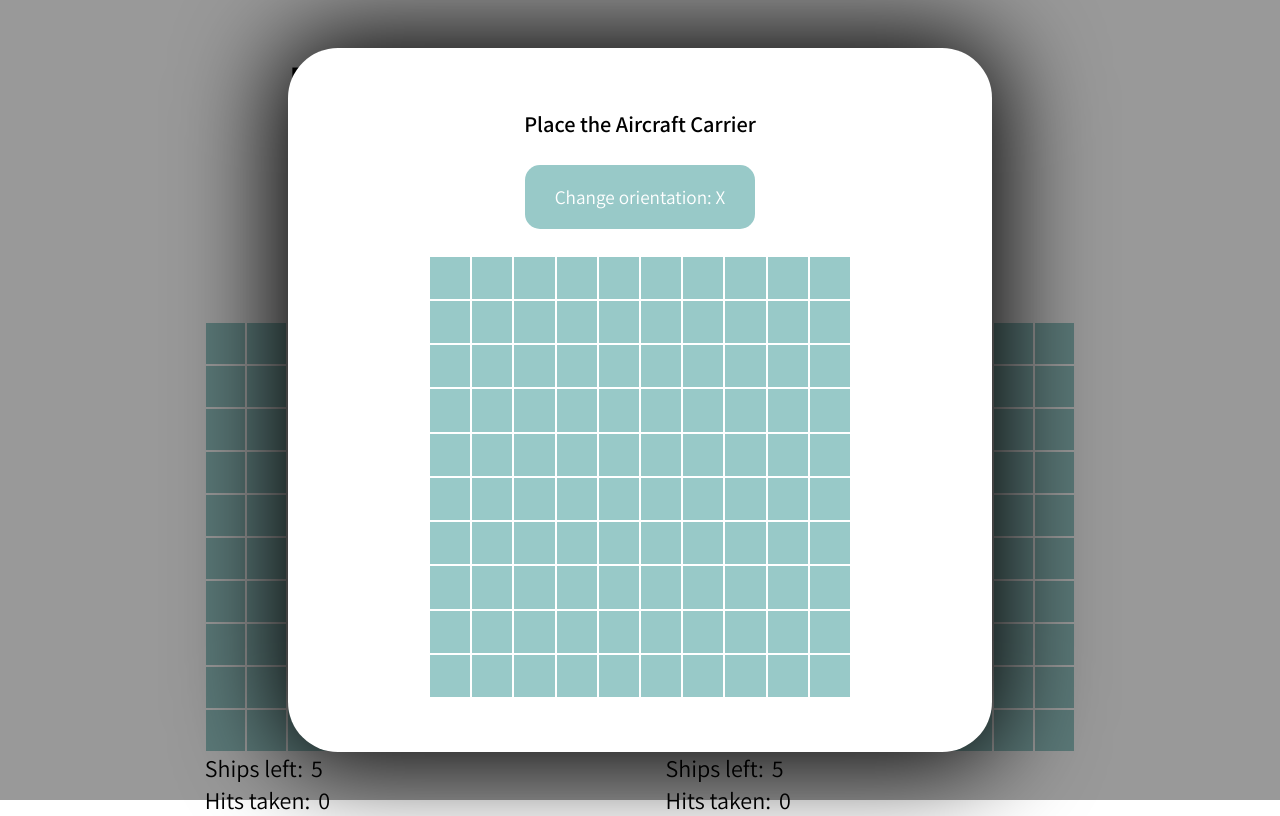
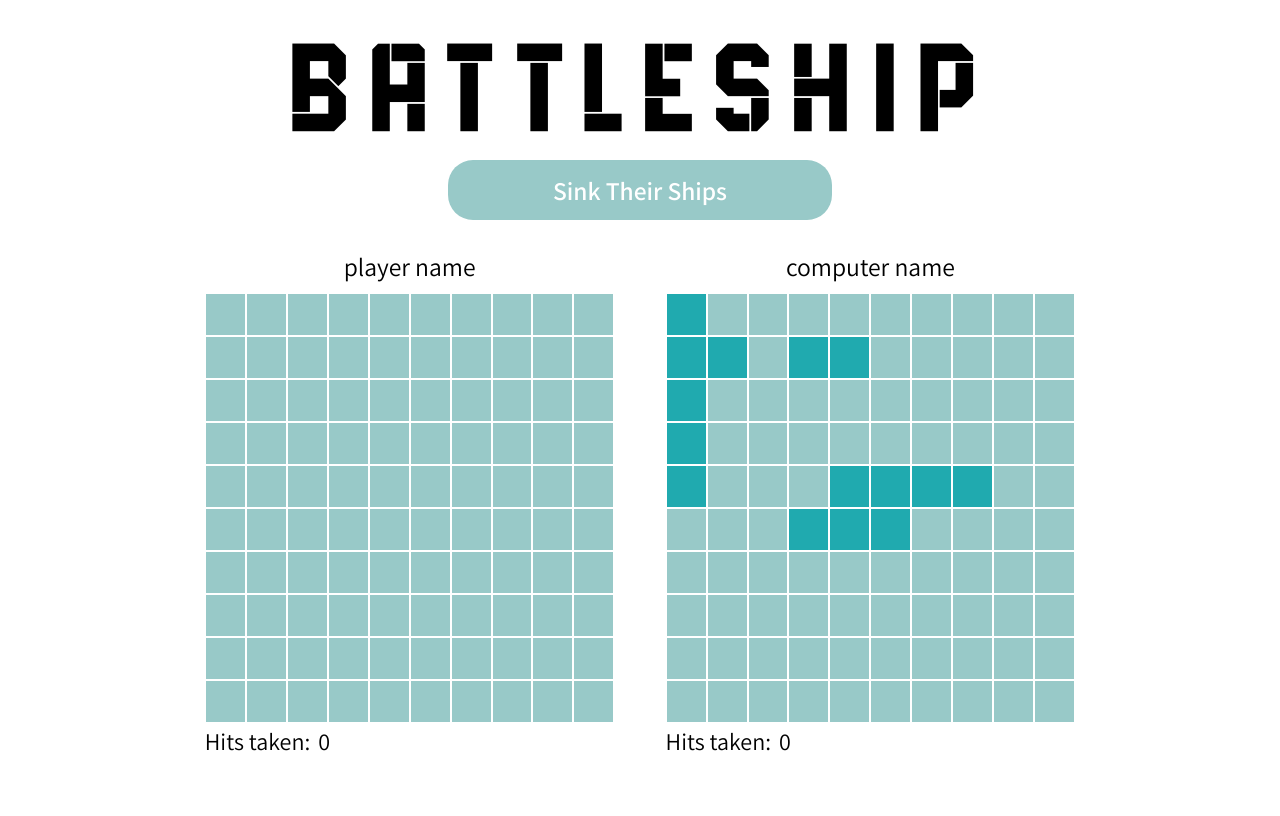
Before and after one commit to PatrikRasch/top-testing-javascript, a website built with webpack: page top-project-battleship/dist/index.html in a window 1280 px wide. Built offline with nearby package versions, Linux system fonts and the light colour scheme.

Commit message:
Sizing and scaling for various devices, WIP

```diff
--- a/top-project-battleship/src/style.css
+++ b/top-project-battleship/src/style.css
@@ -16,6 +16,23 @@ body {
   src: url(fonts/Aerstriko.ttf);
 }
 
+.game-container {
+  display: grid;
+  max-height: 100vh;
+}
+
+.header-title {
+  height: 20vh;
+}
+.header-action-button {
+  height: max-content;
+}
+
+.gameboard-title-row {
+  height: max-content;
+  padding: 10px 0px 10px 0px;
+}
+
 .place-ships-modal-background {
   position: absolute;
   top: 50%;
@@ -24,6 +41,8 @@ body {
   width: 100vw;
   height: 100vh;
   background-color: rgba(0, 0, 0, 0.4);
+  opacity: 0;
+  display: none;
 }
 
 .place-ships-modal {
@@ -38,7 +57,7 @@ body {
   box-shadow: 0px 0px 100px 10px black;
   display: grid;
   justify-items: center;
-  grid-template-rows: 1fr 1.3fr 5.5fr;
+  grid-template-rows: 1fr 1fr 8fr;
 }
 
 .place-ship-message {
@@ -70,15 +89,9 @@ body {
   transform: scale(0.98);
 }
 
-@media (max-width: 800px) {
-  .switch-orientation-button {
-    font-size: clamp(12px, 0.8rem, 1.4vw);
-  }
-}
-
 .player1-gameboard-clone {
-  width: 60%;
-  height: 60%;
+  width: 65%;
+  height: 65%;
 }
 
 .gameboard-title-row,
@@ -91,20 +104,20 @@ body {
 
 .header {
   display: grid;
-  justify-items: center;
+  justify-content: center;
 }
 
 .header-title {
   display: grid;
-  align-self: center;
+  align-content: center;
   font-size: clamp(50px, 10vw, 200px);
   font-family: Aerstriko;
-  padding-top: 40px;
   letter-spacing: 15px;
-  margin: 20px 0px 20px 0px;
+  transform: translateY(20px);
 }
 
 .header-action-button {
+  justify-self: center;
   font-size: clamp(25px, 2vw, 40px);
   font-family: Assistant-SemiBold;
   max-height: 200px;
@@ -129,14 +142,6 @@ body {
   justify-content: center;
 }
 
-.player-ships,
-.computer-ships {
-  max-width: 500px;
-  min-width: 100px;
-  display: grid;
-  grid-template-rows: repeat(5, 60px);
-}
-
 .ship-container {
   display: grid;
   grid-auto-flow: column;
@@ -147,8 +152,8 @@ body {
 .gameboard {
   display: grid;
   grid-template-columns: repeat(10, 1fr);
-  min-width: 100px;
-  position: relative;
+  width: clamp(100px, 100%, 1000px);
+  max-height: 50vh;
 }
 
 .cell {
@@ -259,6 +264,7 @@ body {
   height: 100%;
   transition: 0.5s;
   opacity: 0;
+  cursor: not-allowed;
 }
 
 .cell-shake {
@@ -325,3 +331,26 @@ body {
     transform: translate(0, 0) rotate(0deg);
   }
 }
+
+@media (max-width: 800px) {
+  .switch-orientation-button {
+    font-size: clamp(12px, 0.8rem, 1.4vw);
+  }
+  .header-action-button {
+    font-size: 20px;
+  }
+}
+
+/* @media (max-height: 800px) {
+  .gameboard-row {
+    grid-template-columns: 10vw 300px 10vw 300px 10vw;
+    display: grid;
+    justify-content: center;
+  }
+  .gameboard {
+    width: 300px;
+    height: 300px;
+  }
+  .cell {
+  }
+} */
```
